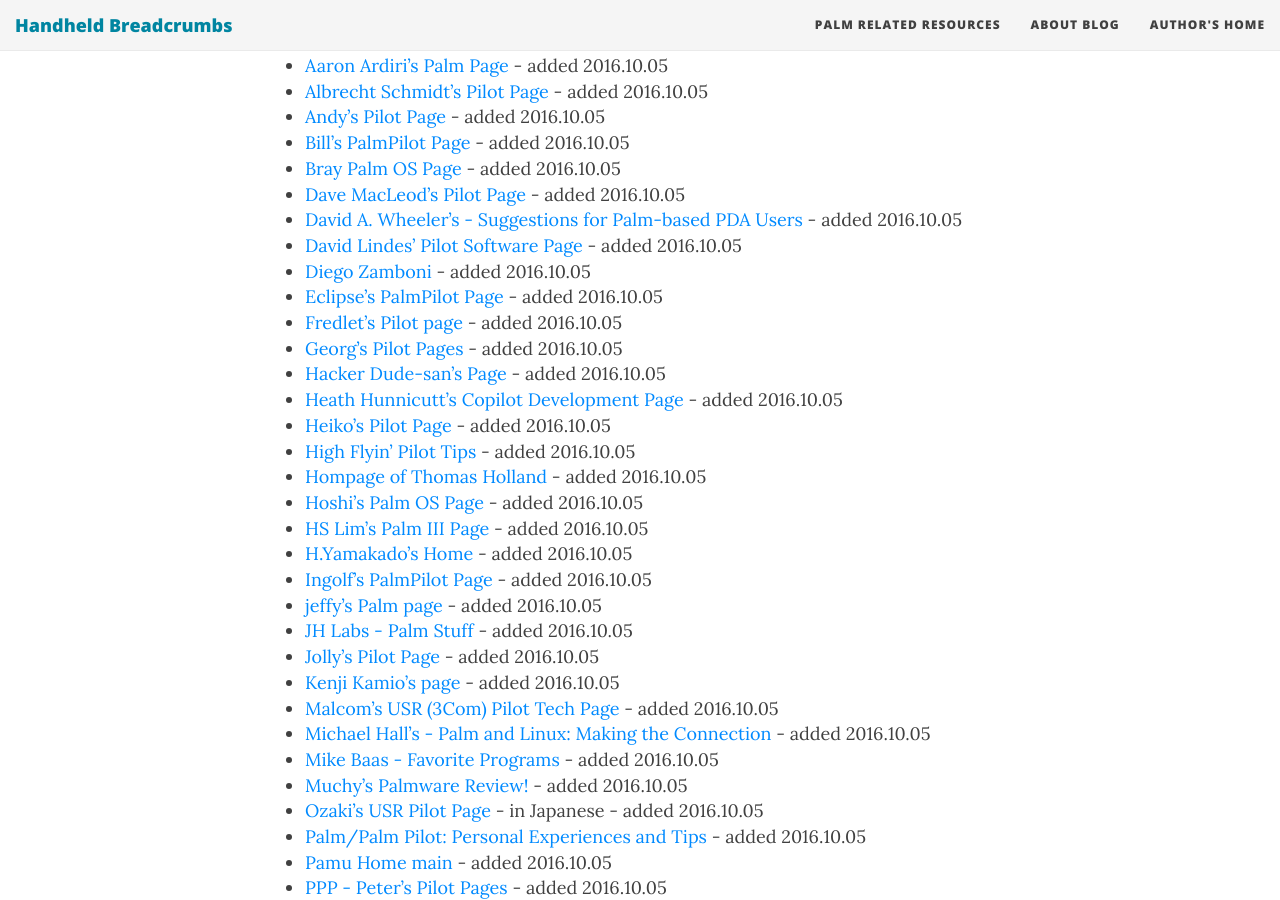
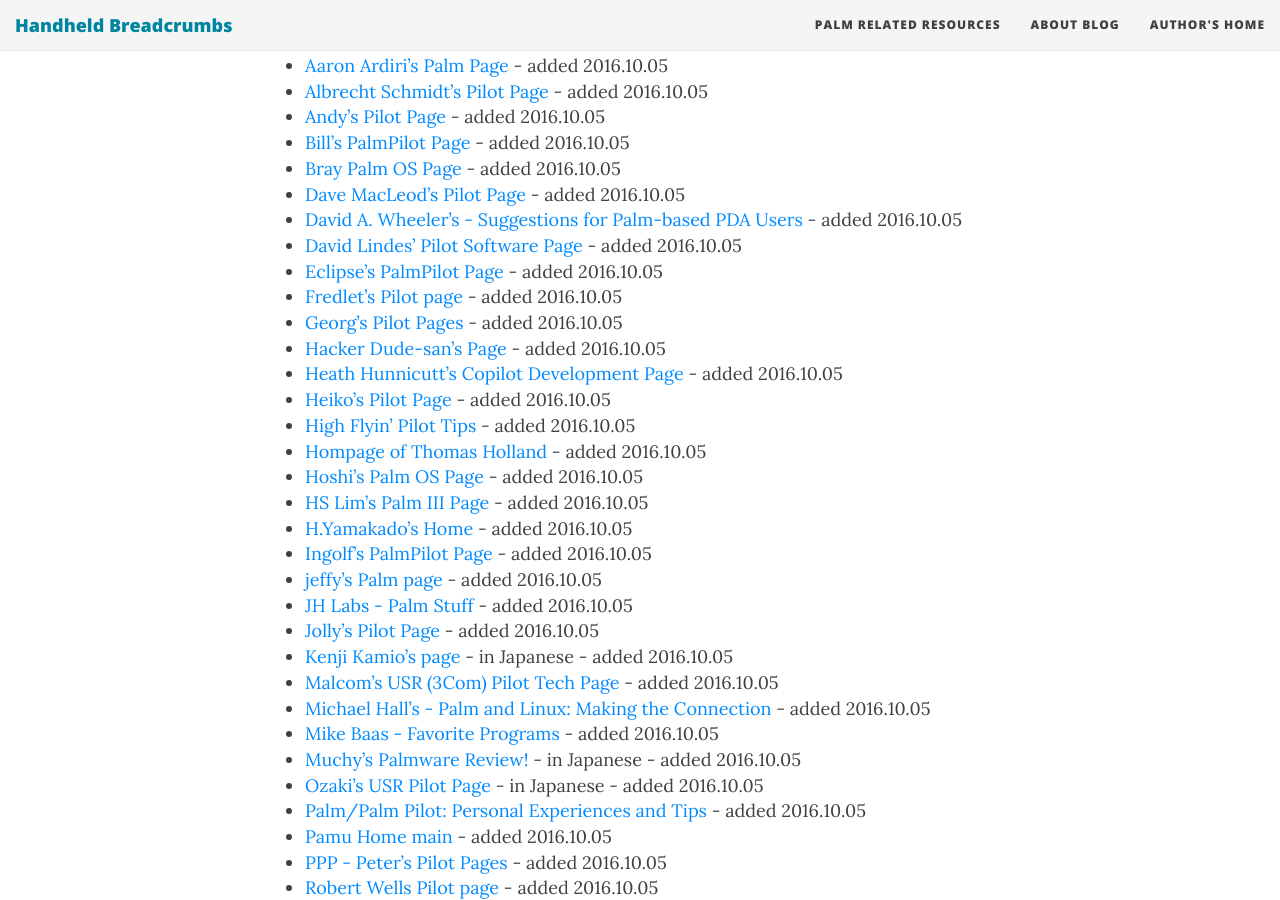
Before and after one commit to handheldbreadcrumbs/handheldbreadcrumbs.github.io, a Jekyll site: the page built from palmresources.md, in a window 1280 px wide and 900 px high, scrolled down 723 px. Built offline with Jekyll 4.4.1, drawn with Linux system fonts in a browser that asks for light colours; nearby versions of some CDN libraries.

Commit message:
amendments to Personal Pages section

```diff
--- a/palmresources.md
+++ b/palmresources.md
@@ -24,7 +24,6 @@
 * [Dave MacLeod's Pilot Page](http://web.archive.org/web/19990420202243/http://www.netcomuk.co.uk/~davmac/pilot.htm){:target="_blank"} - added 2016.10.05
 * [David A. Wheeler's - Suggestions for Palm-based PDA Users](http://web.archive.org/web/20141224222752/http://www.dwheeler.com/palm-suggest.html){:target="_blank"} - added 2016.10.05
 * [David Lindes' Pilot Software Page](http://web.archive.org/web/20150404200052/http://www.daveltd.com/pilot/){:target="_blank"} - added 2016.10.05
-* [Diego Zamboni](http://web.archive.org/web/20000818231749/http://www.cerias.purdue.edu/homes/zamboni/){:target="_blank"} - added 2016.10.05
 * [Eclipse's PalmPilot Page](http://web.archive.org/web/20160131195959/http://www.urbin.net/EWW/etext/eclipse/palmpilot.html){:target="_blank"} - added 2016.10.05
 * [Fredlet's Pilot page](http://web.archive.org/web/20000612005129/http://www.fredlet.com/palm/pilot.htm){:target="_blank"} - added 2016.10.05
 * [Georg's Pilot Pages](http://web.archive.org/web/19990224124200/http://www.westfalen.de/hugo/forth/index.html){:target="_blank"} - added 2016.10.05
@@ -40,11 +39,11 @@
 * [jeffy's Palm page](http://web.archive.org/web/20150112185602/http://tomecat.com/jeffy/palm.html){:target="_blank"} - added 2016.10.05
 * [JH Labs - Palm Stuff](http://web.archive.org/web/20160125232320/http://www.jhlabs.com/palm/){:target="_blank"} - added 2016.10.05
 * [Jolly's Pilot Page](http://web.archive.org/web/19990423033258/http://home.t-online.de/home/johler/pilot.html){:target="_blank"} - added 2016.10.05
-* [Kenji Kamio's page](http://web.archive.org/web/19990221152244/http://www2e.meshnet.or.jp/~kamio/){:target="_blank"} - added 2016.10.05
+* [Kenji Kamio's page](http://web.archive.org/web/19990221152244/http://www2e.meshnet.or.jp/~kamio/){:target="_blank"} - in Japanese - added 2016.10.05
 * [Malcom's USR (3Com) Pilot Tech Page](http://web.archive.org/web/19990219133534/http://homepages.ihug.co.nz/~malc/pilot.htm){:target="_blank"} - added 2016.10.05
 * [Michael Hall's - Palm and Linux: Making the Connection](http://web.archive.org/web/20011117155045/http://www.cstone.net/~mphall/pilot_linux.html){:target="_blank"} - added 2016.10.05
 * [Mike Baas - Favorite Programs](http://web.archive.org/web/20131220071145/http://mikebaas.org/programs/){:target="_blank"} - added 2016.10.05
-* [Muchy's Palmware Review!](http://web.archive.org/web/20000305122218/http://muchy.com/){:target="_blank"} - added 2016.10.05
+* [Muchy's Palmware Review!](http://web.archive.org/web/20000305122218/http://muchy.com/){:target="_blank"} - in Japanese - added 2016.10.05
 * [Ozaki's USR Pilot Page](http://web.archive.org/web/19970720091933/http://www.urban.or.jp/home/oz/pilot.htm){:target="_blank"} - in Japanese - added 2016.10.05
 * [Palm/Palm Pilot: Personal Experiences and Tips](http://web.archive.org/web/20150920201127/http://www.faughnan.com/palm.html){:target="_blank"} - added 2016.10.05
 * [Pamu Home main](http://web.archive.org/web/20160722223718/http://www.pamupamu.com/indexe.html){:target="_blank"} - added 2016.10.05
```
